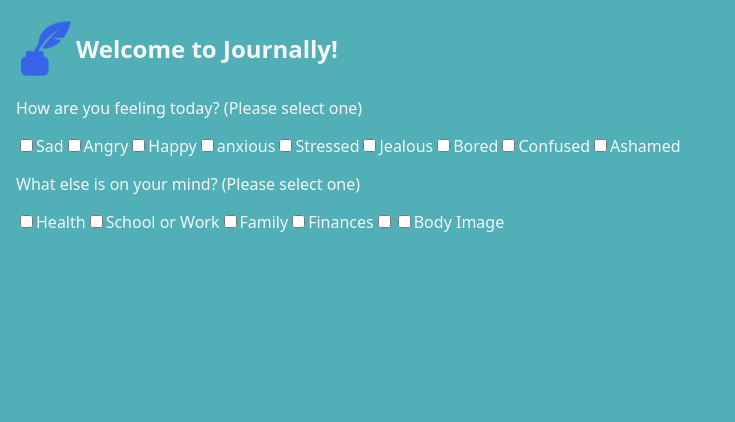
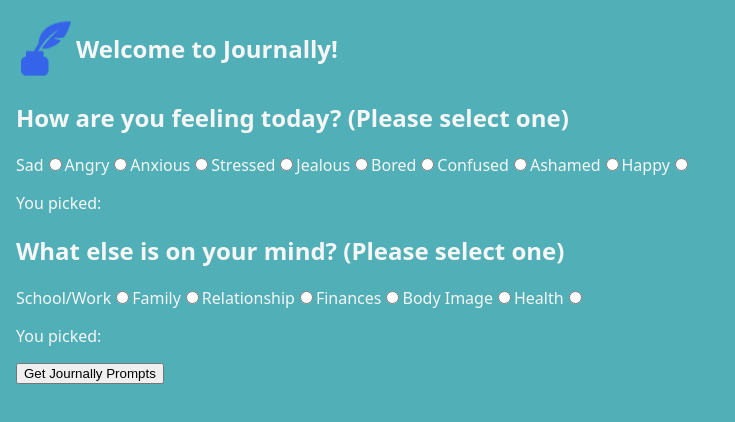
Before and after one commit to Lauren-McMullen/Journally, a React (Create React App) app: page / in a window 1280 px wide. Shown: the top 422 px of the page, without its empty margins (0-735 px from the left). Built offline with nearby package versions, Linux system fonts and the light colour scheme.

Commit message:
Completed Radio Buttons for Situations

```diff
--- a/src/App/App.jsx
+++ b/src/App/App.jsx
@@ -10,17 +10,20 @@
 import './style.css'
 
 export const App = ({ name }) => {
+
+  const [mood, setMood]=useState();
+  const [situation, setSituation]=useState();
+
   return (
     <div>
       <Header logo={logo} name={name}/>
-      <p>How are you feeling today? (Please select one)</p>
-      <MoodChecklist  sad="Sad" angry="Angry" happy="Happy" anxious="anxious" stressed="Stressed" jealous="Jealous" bored="Bored"
-      confused="Confused" ashamed="Ashamed" />
-
-      <p>What else is on your mind? (Please select one)</p>
-      <SituationChecklist health="Health" schoolwork="School or Work" family="Family" finances="Finances"
-      relationships="Relationships" bodyimage="Body Image" />
-
+      <h2>How are you feeling today? (Please select one)</h2>
+      <MoodChecklist mood={setMood}/>
+      <p>You picked: {mood}</p>
+      <h2>What else is on your mind? (Please select one)</h2>
+      <SituationChecklist situation={setSituation} />
+      <p>You picked: {situation}</p>
+      <button>Get Journally Prompts</button>
     </div>
   );
 };
--- a/src/components/MoodChecklist.jsx
+++ b/src/components/MoodChecklist.jsx
@@ -2,43 +2,24 @@
 export default function MoodChecklist(props) {
     return (
         <div className="MoodChecklist">
-            <label>
-                <input type="Checkbox" />
-                <span>{props.sad}</span>
-            </label>
-            <label>
-                <input type="Checkbox" />
-                <span>{props.angry}</span>
-            </label>
-            <label>
-                <input type="Checkbox" />
-                <span>{props.happy}</span>
-            </label>
-            <label>
-                <input type="Checkbox" />
-                <span>{props.anxious}</span>
-            </label>
-            <label>
-                <input type="Checkbox" />
-                <span>{props.stressed}</span>
-            </label>
-            <label>
-                <input type="Checkbox" />
-                <span>{props.jealous}</span>
-            </label>
-            <label>
-                <input type="Checkbox" />
-                <span>{props.bored}</span>
-            </label>
-            <label>
-                <input type="Checkbox" />
-                <span>{props.confused}</span>
-            </label>
-            <label>
-                <input type="Checkbox" />
-                <span>{props.ashamed}</span>
-            </label>
-
+            <label>Sad</label>
+            <input type="radio" name="mood" label="Sad" value="Sad" onChange={e=>props.mood(e.target.value)} />
+            <label>Angry</label>
+            <input type="radio" name="mood" label="Angry" value="Angry" onChange={e=>props.mood(e.target.value)} />
+            <label>Anxious</label>
+            <input type="radio" name="mood" label="Anxious" value="Anxious" onChange={e=>props.mood(e.target.value)} />
+            <label>Stressed</label>
+            <input type="radio" name="mood" label="Stressed" value="Stressed" onChange={e=>props.mood(e.target.value)} />
+            <label>Jealous</label>
+            <input type="radio" name="mood" label="Jealous" value="Jealous" onChange={e=>props.mood(e.target.value)} />
+            <label>Bored</label>
+            <input type="radio" name="mood" label="Bored" value="Bored" onChange={e=>props.mood(e.target.value)} />
+            <label>Confused</label>
+            <input type="radio" name="mood" label="Confused" value="Confused" onChange={e=>props.mood(e.target.value)} />
+            <label>Ashamed</label>
+            <input type="radio" name="mood" label="Ashamed" value="Ashamed" onChange={e=>props.mood(e.target.value)} />
+            <label>Happy</label>
+            <input type="radio" name="mood" label="Happy" value="Happy" onChange={e=>props.mood(e.target.value)} />
         </div>
     );
 };
--- a/src/components/SituationChecklist.jsx
+++ b/src/components/SituationChecklist.jsx
@@ -1,32 +1,19 @@
 
 export default function SituationChecklist(props) {
     return (
-        <div className="MoodChecklist">
-            <label>
-                <input type="Checkbox" />
-                <span>{props.health}</span>
-            </label>
-            <label>
-                <input type="Checkbox" />
-                <span>{props.schoolwork}</span>
-            </label>
-            <label>
-                <input type="Checkbox" />
-                <span>{props.family}</span>
-            </label>
-            <label>
-                <input type="Checkbox" />
-                <span>{props.finances}</span>
-            </label>
-            <label>
-                <input type="Checkbox" />
-                <span>{props.relationship}</span>
-            </label>
-            <label>
-                <input type="Checkbox" />
-                <span>{props.bodyimage}</span>
-            </label>
-
+       <div className="SituationChecklist">
+            <label>School/Work</label>
+            <input type="radio" name="situation" value="School/Work" onChange={e=>props.situation(e.target.value)} />
+            <label>Family</label>
+            <input type="radio" name="situation" value="Family" onChange={e=>props.situation(e.target.value)} />
+            <label>Relationship</label>
+            <input type="radio" name="situation" value="Relationship" onChange={e=>props.situation(e.target.value)} />
+            <label>Finances</label>
+            <input type="radio" name="situation" value="Finances" onChange={e=>props.situation(e.target.value)} />
+            <label>Body Image</label>
+            <input type="radio" name="situation" value="Body Image" onChange={e=>props.situation(e.target.value)} />
+            <label>Health</label>
+            <input type="radio" name="situation" value="Health" onChange={e=>props.situation(e.target.value)} />
         </div>
     );
 };
```
